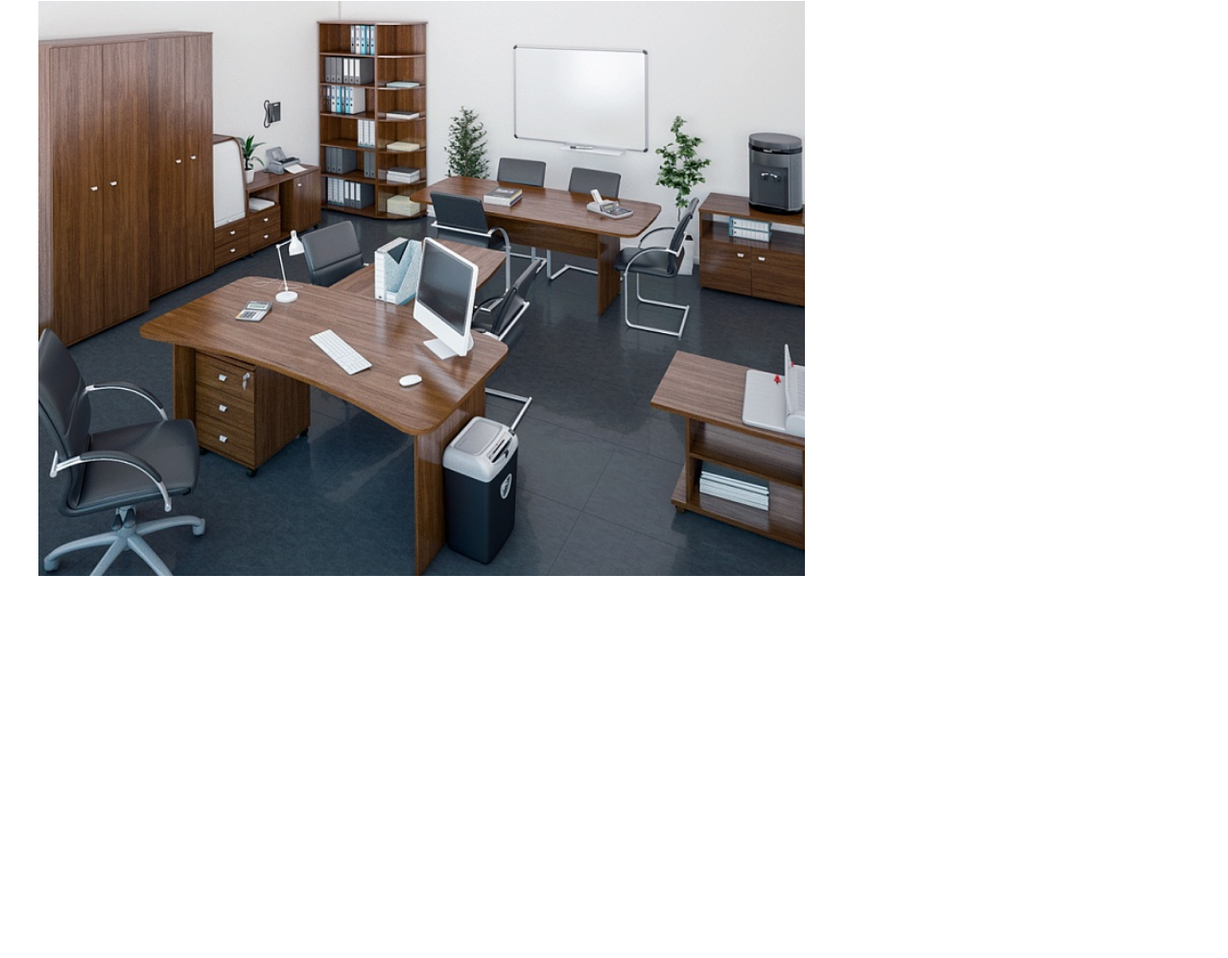
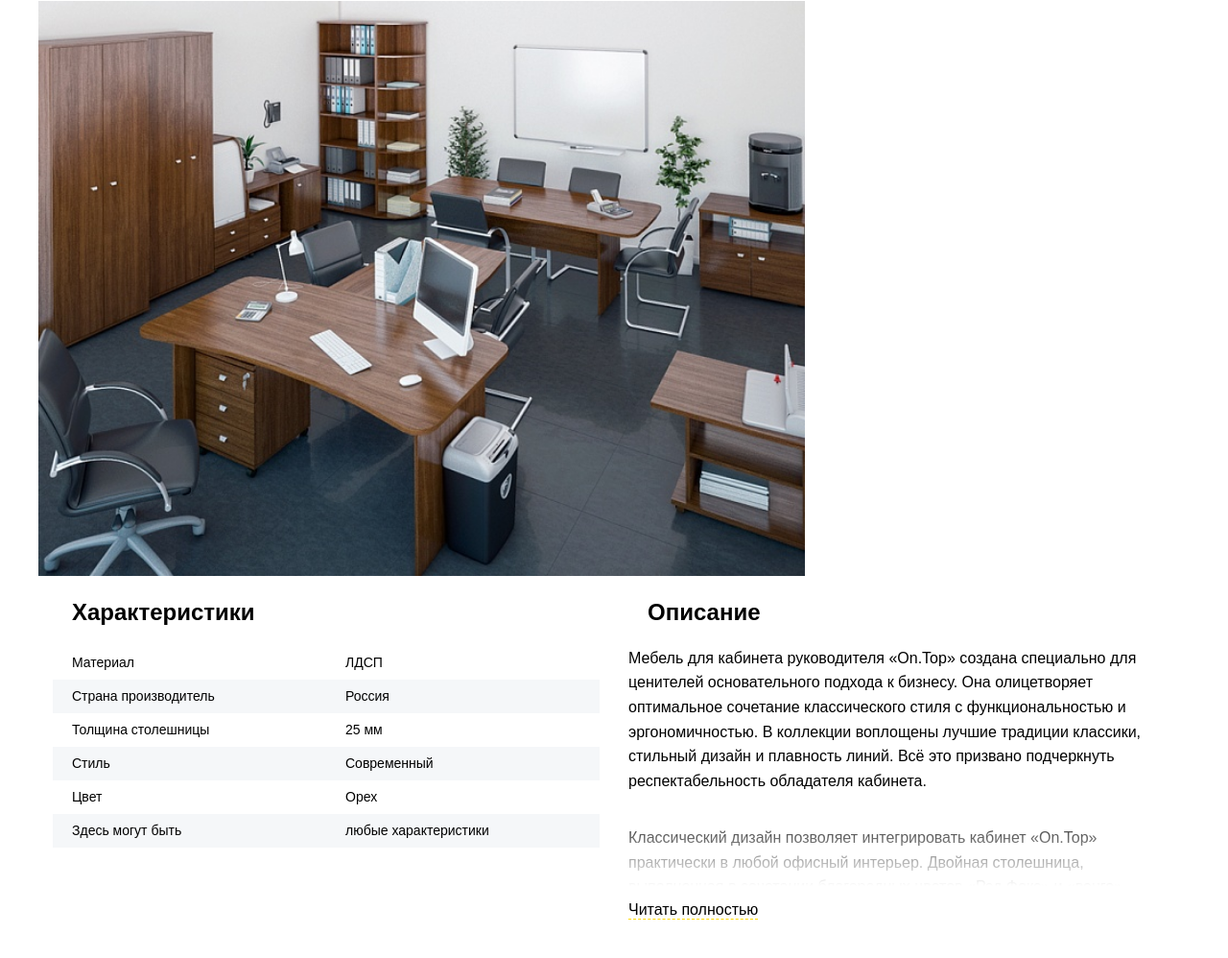
Before and after one commit to VitaliyOne/cabinet-card-test, a website: page src/index.html in a window 1280 px wide. Shown: the part 1558-2556 px from the top of the page at 96% size. Before the commit the page ends 2202 px from the top, so only its background shows below. Drawn offline with Linux system fonts and the light colour scheme.

Commit message:
Add product description and specifications

```diff
--- a/src/css/style.css
+++ b/src/css/style.css
@@ -145,6 +145,10 @@ table{
   margin-bottom: 20px;
 }
 
+.titleMin {
+  font-size: 24px;
+}
+
 .boldText{
   font-weight: 700;
 }
@@ -249,6 +253,71 @@ table{
   padding-top: 15px;
 }
 
+.description{
+  flex: 0 0 50%;
+  max-width: 50%;
+  text-align: start;
+  margin-bottom: 20px;
+  box-sizing: border-box;
+  padding-left: 15px;
+  padding-right: 15px;
+}
+
+.productTable{
+  width: 100%;
+  border-collapse: collapse;
+}
+
+.productTableRow{
+  display: flex;
+}
+
+.productTableRow:nth-child(2n) {
+  background-color: #f5f7f9;
+}
+
+.productTableCell{
+  width: 50%;
+  padding: 9px 8px 10px 20px;
+  font-size: 14px;
+}
+
+.productDescription{
+  line-height: 1.6;
+  max-height: 250px;
+  overflow: hidden;
+  position: relative;
+}
+
+.productDescriptionActive:before {
+  background-image: linear-gradient(180deg,hsla(0,0%,100%,0) 0,#fff);
+  bottom: 0;
+  content: "";
+  display: block;
+  height: 83px;
+  left: 0;
+  position: absolute;
+  width: 100%;
+  overflow: visible;
+}
+
+.productDescriptionDisable {
+  max-height: none;
+}
+
+.productDescriptionShow{
+  border-bottom: 1px dashed #ffda00;
+  cursor: pointer;
+  display: inline-block;
+  line-height: 1.2;
+  padding-top: 15px;
+  user-select: none;
+}
+
+.productDescriptionShowActive{
+  display: none;
+}
+
 button{
   margin-top: 1.5rem;
   background-color: #FFDA00;
--- a/src/index.html
+++ b/src/index.html
@@ -153,7 +153,60 @@
 					<a class="productQuestionPhone" href="tel:+79385000541">+7 (938) 5000-541</a>
 				</div>
 			</div>
-
+			<div class="description">
+				<h1 class="title titleMin ">Характеристики</h1>
+				<table class="productTable">
+					<tbody>
+						<tr class="productTableRow">
+							<td class="productTableCell">Материал</td>
+							<td class="productTableCell">ЛДСП</td>
+						</tr>
+						<tr class="productTableRow">
+							<td class="productTableCell">Страна производитель</td>
+							<td class="productTableCell">Россия</td>
+						</tr>
+						<tr class="productTableRow">
+							<td class="productTableCell">Толщина столешницы</td>
+							<td class="productTableCell">25 мм</td>
+						</tr>
+						<tr class="productTableRow">
+							<td class="productTableCell">Стиль</td>
+							<td class="productTableCell">Современный</td>
+						</tr>
+						<tr class="productTableRow">
+							<td class="productTableCell">Цвет</td>
+							<td class="productTableCell">Орех</td>
+						</tr>
+						<tr class="productTableRow">
+							<td class="productTableCell">Здесь могут быть</td>
+							<td class="productTableCell">любые характеристики</td>
+						</tr>
+					</tbody>
+				</table>
+			</div>
+			<div class="description">
+				<h1 class="title titleMin ">Описание</h1>
+				<div class="productDescription productDescriptionActive">
+					<p>
+						Мебель для кабинета руководителя «On.Top» создана специально для ценителей основательного подхода
+						к бизнесу. Она олицетворяет оптимальное сочетание классического стиля с функциональностью и эргономичностью.
+						В коллекции воплощены лучшие традиции классики, стильный дизайн и плавность линий. Всё это призвано
+						подчеркнуть респектабельность обладателя кабинета.</p>
+					<br>
+					<p>
+						Классический дизайн позволяет интегрировать кабинет «On.Top» практически в любой офисный интерьер. Двойная
+						столешница, выполненная в сочетании благородных цветов «Рэд Фокс» и «венге», поддержана таким же исполнением
+						шкафа, что придаёт кабинету гармоничный и основательный вид. Модельный ряд позволяет максимально учесть
+						индивидуальные требования руководителя и подчеркнуть его статус. Округлые элементы стола и фурнитуры придают
+						кабинету эргономичность.
+					</p>
+					<br>
+					<p>
+						Модельный ряд также предполагает оснащение мебелью конференц-залов и переговорных комнат.
+					</p>
+				</div>
+				<span class="productDescriptionShow">Читать полностью</span>
+			</div>
 		</div>
 	</section>
 	<script src="js/index.js"></script>
```
Also changed, not shown: 1 other file.
